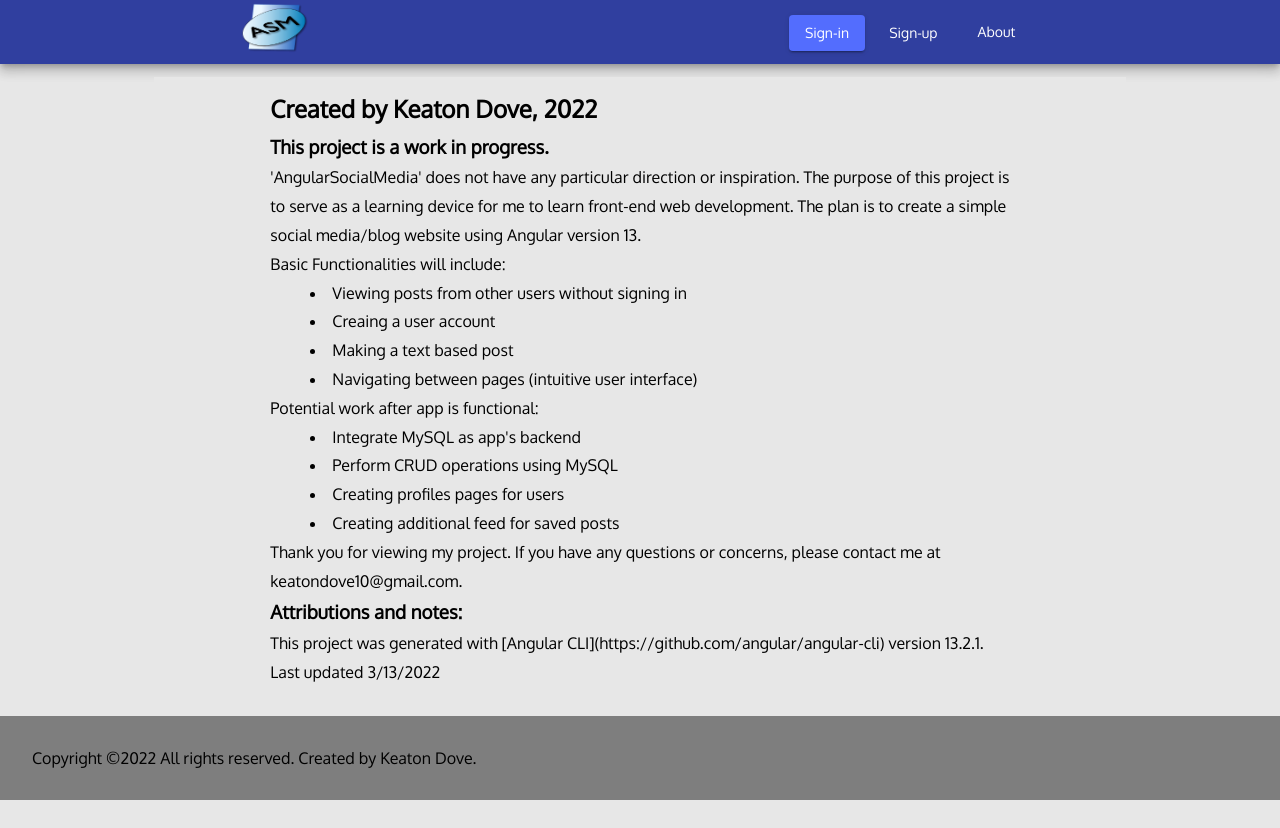
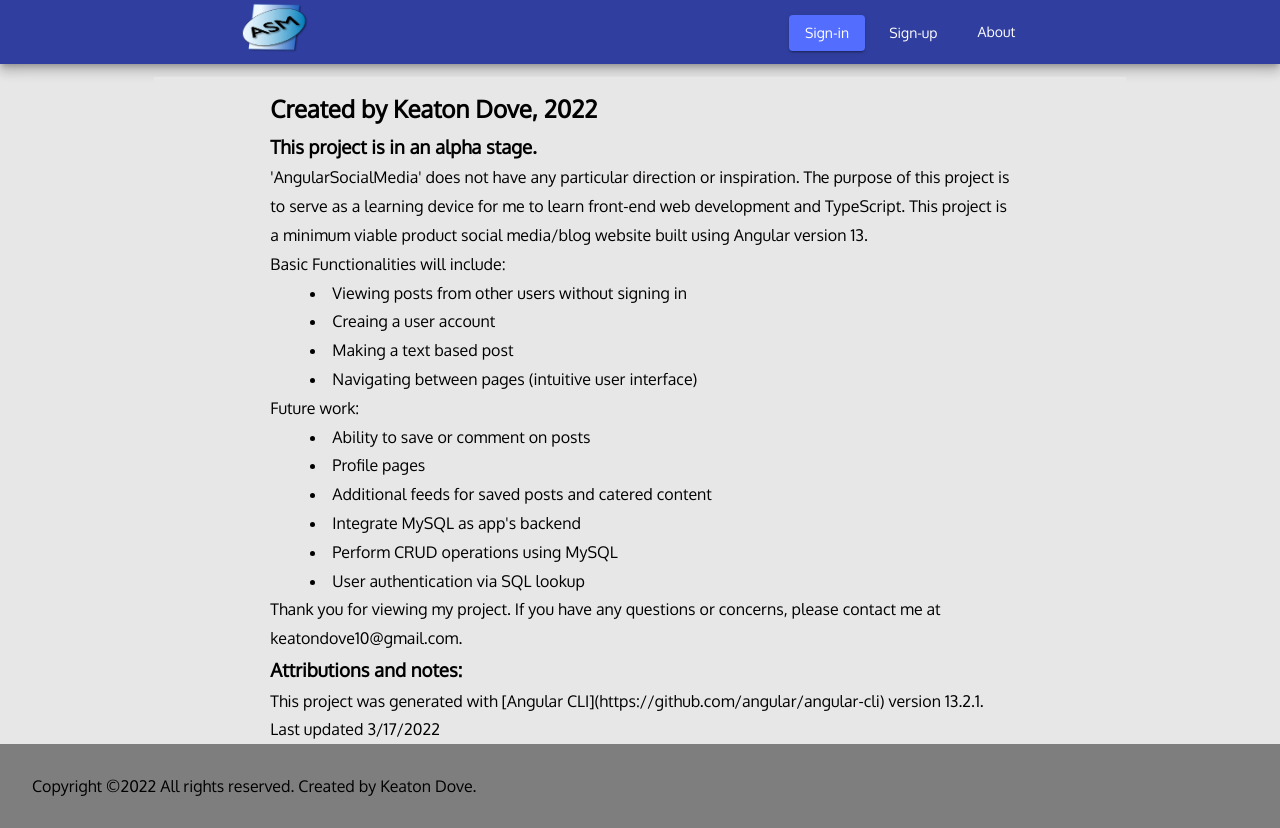
Before and after one commit to Keaton-Dove/AngularSocialMedia, an Angular app: page /about in a window 1280 px wide. Before the commit the page ends 800 px from the top, so only its background shows below. Built offline with nearby package versions, Linux system fonts and the light colour scheme; what angular-in-memory-web-api would draw is missing.

Commit message:
Altered for presentation

```diff
--- a/src/app/about/about.component.html
+++ b/src/app/about/about.component.html
@@ -2,11 +2,12 @@
     <div class="content">
         <h2>Created by Keaton Dove, 2022</h2>
 
-        <h3>This project is a work in progress.</h3>
+        <h3>This project is in an alpha stage.</h3>
 
-        <p> 'AngularSocialMedia' does not have any particular direction or inspiration. The purpose
-            of this project is to serve as a learning device for me to learn front-end web development.
-            The plan is to create a simple social media/blog website using Angular version 13. </p>
+        <p> 'AngularSocialMedia' does not have any particular direction or inspiration. The purpose of this
+             project is to serve as a learning device for me to learn front-end web development and TypeScript.
+             This project is a minimum viable product social media/blog website built using Angular version 13.
+        </p>
 
         <p> Basic Functionalities will include:
             <li>Viewing posts from other users without signing in</li>
@@ -14,11 +15,13 @@
             <li>Making a text based post</li>
             <li>Navigating between pages (intuitive user interface)</li>
         </p>
-        <p> Potential work after app is functional:
+        <p> Future work:
+            <li>Ability to save or comment on posts </li>
+            <li>Profile pages </li>
+            <li>Additional feeds for saved posts and catered content </li>
             <li>Integrate MySQL as app's backend </li>
             <li>Perform CRUD operations using MySQL</li>
-            <li>Creating profiles pages for users</li>
-            <li>Creating additional feed for saved posts</li>
+            <li>User authentication via SQL lookup </li>
         </p>
 
         <p> Thank you for viewing my project. If you have any questions or concerns, please contact me at keatondove10@gmail.com. </p>
@@ -27,7 +30,7 @@
 
         <p> This project was generated with [Angular CLI](https://github.com/angular/angular-cli) version 13.2.1. </p>
 
-        <p> Last updated 3/13/2022 </p>
+        <p> Last updated 3/17/2022 </p>
     </div>
 
 </body>
--- a/src/app/auth/auth.component.ts
+++ b/src/app/auth/auth.component.ts
@@ -54,11 +54,9 @@ export class AuthComponent implements OnInit {
     this.userService.authorize(this.pageName, credentials)
     .subscribe(
       res => {
-        console.log(res);
         this.router.navigateByUrl('/'); },
       err => {
         this.submitted = false;
-        console.error(err);
         this.errors = err; }
     );
   }
--- a/src/app/database.service.ts
+++ b/src/app/database.service.ts
@@ -24,25 +24,20 @@ export class DatabaseService implements InMemoryDbService {
           datePosted: "3/12/2022"},
         { id: 1,
           username: "keatonD",
-          title: "Anyone else having trouble with verifying credentials?",
-          body: "When I submit a sign-in form I can't figure out a way to verify user credentials",
+          title: "Medium post",
+          body: "Lorem ipsum dolor sit amet, consectetur adipiscing elit. Quisque dolor dolor, posuere eu fringilla ac, volutpat sed nibh. Suspendisse iaculis ac magna et consequat. Curabitur ac dolor finibus, mattis urna et, euismod neque. Donec quis fermentum urna. Vestibulum porta, nunc non laoreet ornare, nisl ex fermentum ex, in ornare dui arcu a tellus. Etiam non lectus suscipit, accumsan mauris sed, finibus diam. Praesent blandit ut elit ut tempor. Proin in massa purus. Maecenas ullamcorper enim vitae pretium vestibulum. Donec lacus dolor, condimentum et lorem at, feugiat congue velit. Aenean elementum justo lacus, id porta nisl hendrerit hendrerit. Ut ultricies ut neque quis condimentum. Fusce nec felis massa. Aenean consectetur urna non eros scelerisque, vel accumsan nibh dignissim. Fusce et quam vestibulum, dapibus nisi vel, aliquam nulla.",
           datePosted: "3/12/2022"},
 
         { id: 2,
           username: "keatonD",
           title: "This is a long post",
-          body: "Lorem ipsum dolor sit amet, consectetur adipiscing elit. Quisque dolor dolor, posuere eu fringilla ac, volutpat sed nibh. Suspendisse iaculis ac magna et consequat. Curabitur ac dolor finibus, mattis urna et, euismod neque. Donec quis fermentum urna. Vestibulum porta, nunc non laoreet ornare, nisl ex fermentum ex, in ornare dui arcu a tellus. Etiam non lectus suscipit, accumsan mauris sed, finibus diam. Praesent blandit ut elit ut tempor. Proin in massa purus. Maecenas ullamcorper enim vitae pretium vestibulum. Donec lacus dolor, condimentum et lorem at, feugiat congue velit. Aenean elementum justo lacus, id porta nisl hendrerit hendrerit. Ut ultricies ut neque quis condimentum. Fusce nec felis massa. Aenean consectetur urna non eros scelerisque, vel accumsan nibh dignissim. Fusce et quam vestibulum, dapibus nisi vel, aliquam nulla.\n\n\
-          Integer tincidunt pellentesque nisl, nec tristique tellus scelerisque ut. Sed erat velit, interdum nec mollis sed, sollicitudin et quam. Vivamus ex magna, mattis sed nisl non, accumsan semper turpis. Nam odio elit, ultrices sit amet facilisis vitae, semper vitae erat. Suspendisse potenti. Vivamus enim metus, tempus at ullamcorper quis, luctus in lorem. Nunc id augue ut felis elementum ullamcorper. Donec massa felis, posuere eu nisl vitae, mollis pharetra justo. Donec tincidunt nulla enim, eu aliquet lorem eleifend in. Aliquam eget malesuada sapien.\n\n\
+          body: "Integer tincidunt pellentesque nisl, nec tristique tellus scelerisque ut. Sed erat velit, interdum nec mollis sed, sollicitudin et quam. Vivamus ex magna, mattis sed nisl non, accumsan semper turpis. Nam odio elit, ultrices sit amet facilisis vitae, semper vitae erat. Suspendisse potenti. Vivamus enim metus, tempus at ullamcorper quis, luctus in lorem. Nunc id augue ut felis elementum ullamcorper. Donec massa felis, posuere eu nisl vitae, mollis pharetra justo. Donec tincidunt nulla enim, eu aliquet lorem eleifend in. Aliquam eget malesuada sapien.\n\n\
           Etiam viverra, ante in vulputate egestas, nunc arcu maximus elit, interdum venenatis sem arcu quis est. Praesent at neque quis lorem sollicitudin rhoncus et nec libero. Nullam nec dui hendrerit, consectetur magna bibendum, euismod neque. Proin est enim, sodales in ante in, vulputate convallis orci. Phasellus ornare libero sed purus porttitor facilisis. Suspendisse mollis ultrices arcu id accumsan. Donec ut eros est\n\n\
           Donec euismod euismod ullamcorper. Vestibulum quis luctus erat. Curabitur metus libero, gravida a magna a, tincidunt fringilla sem. Aenean venenatis, purus in pretium congue, tortor lacus blandit nisi, ac luctus tellus velit vitae justo. Fusce libero dui, placerat a est et, eleifend lacinia ligula. Vestibulum non neque sed leo congue porta sed eu dolor. Morbi egestas vitae ex nec aliquam.\n\n\
           Vivamus mollis nisi et commodo auctor. Duis dignissim purus diam, et feugiat turpis pellentesque a. Ut nec lacinia lacus. Morbi fermentum purus metus, nec accumsan mi faucibus eget. Suspendisse lobortis eu dui sit amet gravida. Curabitur interdum rutrum facilisis. Praesent sit amet consequat nulla. Nunc ullamcorper risus lobortis massa placerat, quis commodo elit suscipit. Integer pulvinar, nisi et imperdiet scelerisque, nulla turpis pretium orci, in maximus eros risus id ligula. Donec fringilla lorem vel nibh euismod, vitae consequat nibh sollicitudin. Sed luctus vehicula orci, ut lobortis ex suscipit eu. Mauris tempus ligula ultricies libero lacinia facilisis. Integer urna sem, commodo et cursus eu, pretium vitae ipsum.",
-          datePosted: "3/14/2022"}
+          datePosted: "3/17/2022"}
+
       ]
     };
   }
-
-  // generateId(users: User[]): number {
-  //   return users.length > 0 ?
-  //   Math.max(...users.map(user => user.id)) + 1: 10;
-  // }
 }
--- a/src/app/functionality/validators/user.validator.ts
+++ b/src/app/functionality/validators/user.validator.ts
@@ -60,20 +60,24 @@ export class UserValidator {
     }
 
     validateSignIn(credentials: any): Errors | null {
-        let validLogin: boolean = false;
+        let validLogin: boolean = true;
 
-        this.users.forEach(user => {
-            // Somehow code jumps from here to line 78. Does not perform check until after the return
-            for(let u of user){
-                if (credentials.username == u.username && credentials.password == u.password) {
-                    validLogin = true;
-                    console.log(validLogin);
-                    break;
-                }
-            }
-        });
+        // This code is the closest I can get to checking user credentials,
+        // It does not work because forEach is a 'blocking' method that runs after the return statement
 
-        console.log(validLogin);
+        // let validLogin: boolean = false;
+        // this.users.forEach(user => {
+        //     // Somehow code jumps from here to line 78. Does not perform check until after the return
+        //     for(let u of user){
+        //         if (credentials.username == u.username && credentials.password == u.password) {
+        //             validLogin = true;
+        //             console.log(validLogin);
+        //             break;
+        //         }
+        //     }
+        // });
+
+        // console.log(validLogin);
         return validLogin ? null : {errorsDict: {Credentials: 'invalid'}};
     }
 }
--- a/src/app/resources/auth.guard.ts
+++ b/src/app/resources/auth.guard.ts
@@ -3,6 +3,7 @@ import { Injectable } from '@angular/core';
 
 import { UserService } from '../functionality';
 
+// Will not work until Database is implemented and app can stay authenticated after refresh
 @Injectable({ providedIn: 'root' })
 export class AuthGuard implements CanActivate {
 
```
Also changed, not shown: 1 other file (tests, documents, lock files or other folders).
